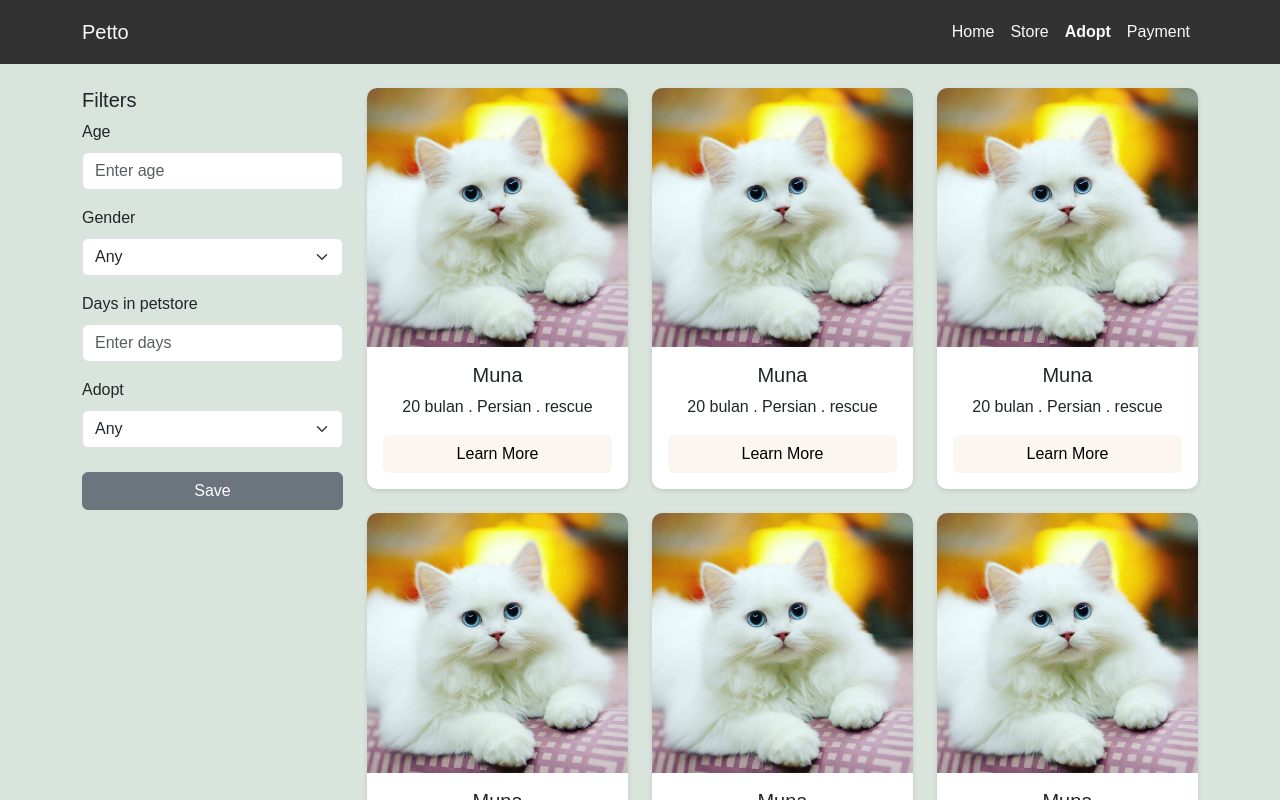
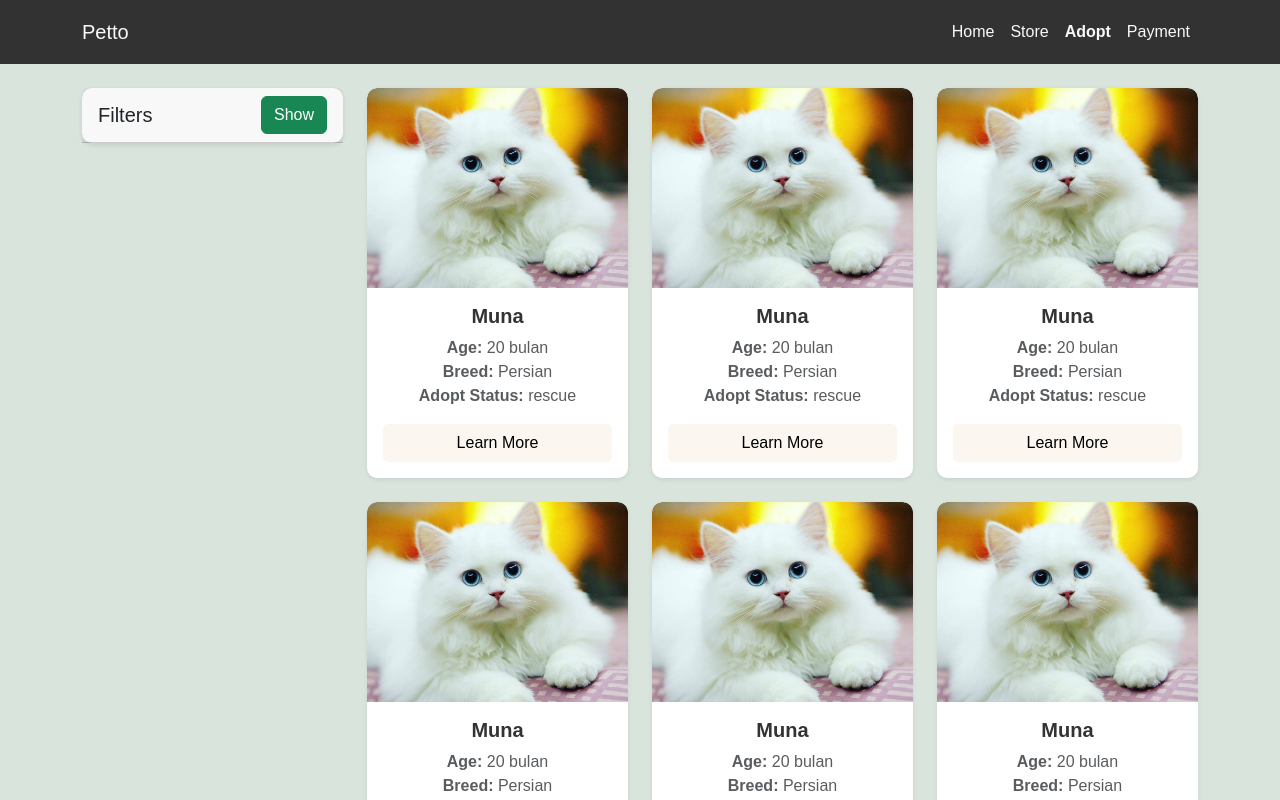
Before and after one commit to AlwiAlpariji/DevOps-TeamProject, a React (Vite) app: page /Adopt in a window 1280 px wide. Shown: the top 800 px of the page. Built offline with nearby package versions, Linux system fonts and the light colour scheme.

Commit message:
fix styling adopt

```diff
--- a/src/pages/Adoptpg.jsx
+++ b/src/pages/Adoptpg.jsx
@@ -2,24 +2,42 @@ import React from "react";
 import { Link } from "react-router-dom"; // Import Link for navigation
 import "bootstrap/dist/css/bootstrap.min.css";
 import "../style/Adopt.css"; // Optional custom styles
-
+import { Collapse } from "react-bootstrap";
+import { useState } from "react";
 
 const Adoptpg = () => {
+  const [open, setOpen] = useState(false);
+  const [age, setAge] = useState("");
+  const [gender, setGender] = useState("Any");
+  const [days, setDays] = useState("");
+  const [adopt, setAdopt] = useState("Any");
+
   const cats = Array(9).fill({
     name: "Muna",
     age: "20 bulan",
     breed: "Persian",
     Adopt: "rescue",
-  },
-
-);
+  });
 
   return (
     <div className="container mt-4">
       <div className="row">
         {/* Filters Section */}
         <div className="col-md-3">
-          <h5>Filters</h5>
+          <div className="card">
+            <div className="card-header d-flex justify-content-between align-items-center">
+              <h5 className="mb-0">Filters</h5>
+              <button
+                className="btn btn-success"
+                onClick={() => setOpen(!open)}
+                aria-controls="filter-collapse"
+                aria-expanded={open}
+              >
+                {open ? "Hide" : "Show"}
+              </button>
+            </div>
+            <Collapse in={open}>
+              <div id="filter-collapse" className="card-body">
                 <div className="mb-3">
                   <label className="form-label">Age</label>
                   <input
@@ -27,11 +45,17 @@ const Adoptpg = () => {
                     className="form-control"
                     min="0"
                     placeholder="Enter age"
+                    value={age}
+                    onChange={(e) => setAge(e.target.value)}
                   />
                 </div>
                 <div className="mb-3">
                   <label className="form-label">Gender</label>
-            <select className="form-select">
+                  <select
+                    className="form-select"
+                    value={gender}
+                    onChange={(e) => setGender(e.target.value)}
+                  >
                     <option>Any</option>
                     <option>Male</option>
                     <option>Female</option>
@@ -44,18 +68,27 @@ const Adoptpg = () => {
                     className="form-control"
                     min="0"
                     placeholder="Enter days"
+                    value={days}
+                    onChange={(e) => setDays(e.target.value)}
                   />
                 </div>
                 <div className="mb-3">
                   <label className="form-label">Adopt</label>
-            <select className="form-select">
+                  <select
+                    className="form-select"
+                    value={adopt}
+                    onChange={(e) => setAdopt(e.target.value)}
+                  >
                     <option>Any</option>
                     <option>Shelter</option>
                     <option>rescue</option>
                   </select>
                 </div>
                 <div className="text-center mt-4">
-            <button className="btn btn-secondary w-100">Save</button>
+                  <button className="btn btn-primary w-100">Apply Filters</button>
+                </div>
+              </div>
+            </Collapse>
           </div>
         </div>
 
@@ -64,24 +97,32 @@ const Adoptpg = () => {
           <div className="row">
             {cats.map((cat, index) => (
               <div className="col-md-4 mb-4" key={index}>
-                <div className="card">
+                <div className="card border-0 shadow-sm" style={{ borderRadius: "10px" }}>
+                  <div className="card-img-wrapper" style={{ position: "relative", overflow: "hidden", borderTopLeftRadius: "10px", borderTopRightRadius: "10px" }}>
                     <img
                       src={"public/Kucing 1.jpg"}
                       className="card-img-top"
                       alt="Cat"
+                      style={{ transition: "transform 0.3s", width: "100%", height: "200px", objectFit: "cover" }}
+                      onMouseEnter={(e) => (e.currentTarget.style.transform = "scale(1.1)")}
+                      onMouseLeave={(e) => (e.currentTarget.style.transform = "scale(1)")}
                     />
+                  </div>
                   <div className="card-body text-center">
-                    <h5 className="card-title">{cat.name}</h5>
-                    <p className="card-text">
-                      {cat.age} . {cat.breed} . {cat. Adopt}
-                    </p>
+                    <h5 className="card-title" style={{ fontWeight: "bold", color: "#333" }}>{cat.name}</h5>
+                    <div className="card-text text-muted mb-3">
+                      <div><strong>Age:</strong> {cat.age}</div>
+                      <div><strong>Breed:</strong> {cat.breed}</div>
+                      <div><strong>Adopt Status:</strong> {cat.Adopt}</div>
+                    </div>
                     <Link
-                          to={`#`} // This creates a unique URL for each cat
+                      to={"#"} // This creates a unique URL for each cat
                       className="btn mt-auto w-100"
                       style={{
                         backgroundColor: "#FBF7F0",
                         color: "#000",
                         transition: "background-color 0.3s, color 0.3s",
+                        borderRadius: "5px",
                       }}
                       onMouseEnter={(e) => {
                         e.currentTarget.style.backgroundColor = "#323232";
@@ -94,7 +135,6 @@ const Adoptpg = () => {
                     >
                       Learn More
                     </Link>
-
                   </div>
                 </div>
               </div>
```
Lines whose indentation alone changed are shown as unchanged.
